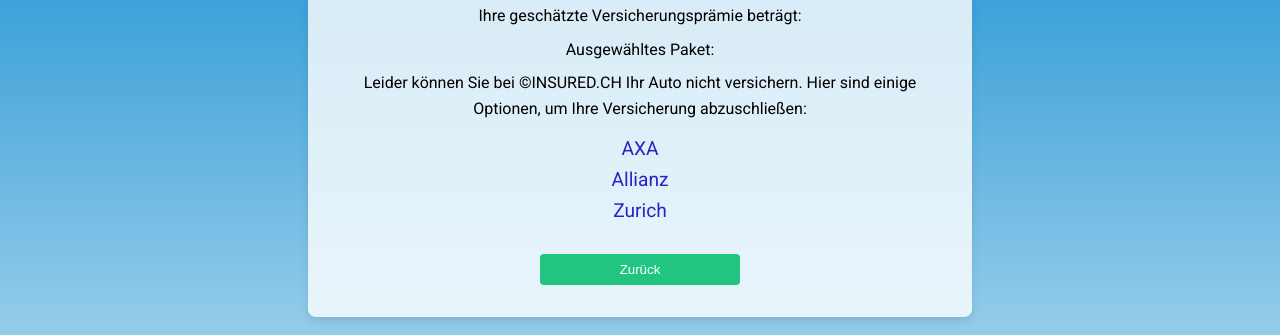
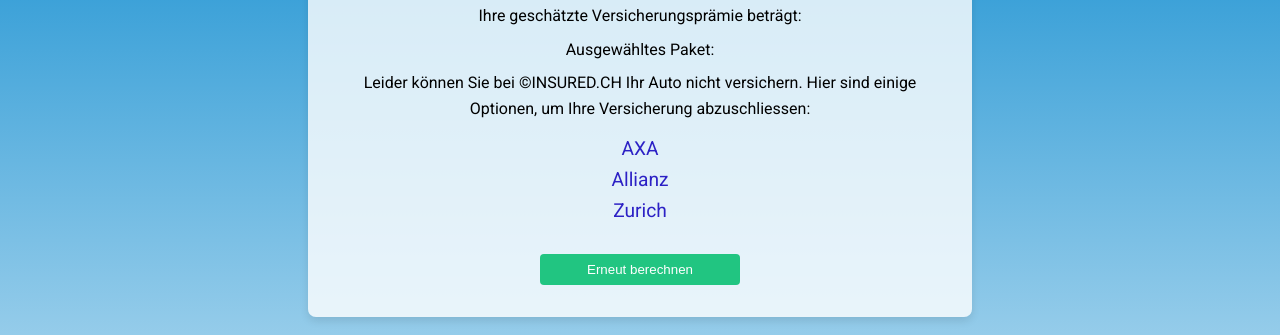
Before and after one commit to TihanMo/Versicherungsrechner2, an Angular app in the folder insurance-calculator/: page /abschluss in a window 1280 px wide. Shown: the part 196-531 px from the top of the page. Built offline with nearby package versions, Linux system fonts and the light colour scheme.

Commit message:
production url added

```diff
--- a/insurance-calculator/src/app/insurance-summary/insurance-summary.component.html
+++ b/insurance-calculator/src/app/insurance-summary/insurance-summary.component.html
@@ -3,12 +3,12 @@
     <h2>Versicherungssumme und Ausgewähltes Paket</h2>
     <p>Ihre geschätzte Versicherungsprämie beträgt: {{ insuranceSum | currency:'EUR' }}</p>
     <p>Ausgewähltes Paket: {{ selectedPackage }}</p>
-    <p>Leider können Sie bei ©INSURED.CH Ihr Auto nicht versichern. Hier sind einige Optionen, um Ihre Versicherung abzuschließen:</p>
+    <p>Leider können Sie bei ©INSURED.CH Ihr Auto nicht versichern. Hier sind einige Optionen, um Ihre Versicherung abzuschliessen:</p>
     <ul>
       <li><a href="https://www.axa.ch/de/privatkunden/angebote/fahrzeug-reisen/autoversicherung.html" target="_blank" rel="noopener noreferrer" aria-label="AXA Autoversicherung">AXA</a></li>
       <li><a href="https://www.allianz.ch/de/privatkunden/angebote/fahrzeuge-reisen/autoversicherung.html" target="_blank" rel="noopener noreferrer" aria-label="Allianz Autoversicherung">Allianz</a></li>
       <li><a href="https://www.zurich.ch/de/privat/mobilitaet-reisen/autoversicherung" target="_blank" rel="noopener noreferrer" aria-label="Zurich Autoversicherung">Zurich</a></li>
     </ul>
-    <button (click)="goBack()" aria-label="Go back to the previous page">Zurück</button>
+    <button (click)="goBack()" aria-label="Go back to the previous page">Erneut berechnen</button>
   </div>
 </div>
```
Also changed, not shown: 1 other file (tests, documents, lock files or other folders).
